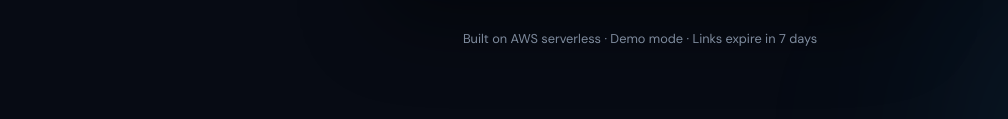
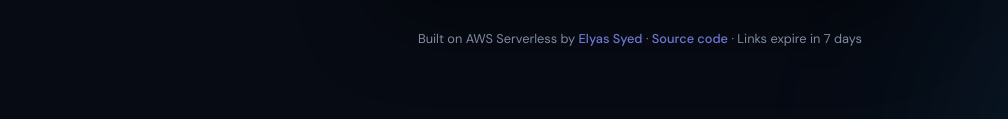
Before and after one commit to elyas-syed/serverless-url-shortener, a plain HTML site: page web/index.html in a window 1280 px wide. Shown: the part 570-689 px from the top of the page, without its empty margins (0-1008 px from the left). Drawn offline with Linux system fonts and the light colour scheme.

Commit message:
feat(web): add footer attribution with GitHub links
Credit Elyas Syed with links to GitHub profile and project repository.

```diff
--- a/web/assets/style.css
+++ b/web/assets/style.css
@@ -393,6 +393,17 @@ body {
   margin: 0;
   font-size: 0.8rem;
   color: var(--text-muted);
+  line-height: 1.6;
+}
+
+.footer a {
+  color: var(--accent-hover);
+  text-decoration: none;
+  font-weight: 500;
+}
+
+.footer a:hover {
+  text-decoration: underline;
 }
 
 .hidden {
--- a/web/index.html
+++ b/web/index.html
@@ -119,7 +119,13 @@
       </section>
 
       <footer class="footer">
-        <p>Built on AWS serverless · Demo mode · Links expire in 7 days</p>
+        <p>
+          Built on AWS Serverless by
+          <a href="https://github.com/elyas-syed" target="_blank" rel="noopener noreferrer">Elyas Syed</a>
+          ·
+          <a href="https://github.com/elyas-syed/aws-url-shortner" target="_blank" rel="noopener noreferrer">Source code</a>
+          · Links expire in 7 days
+        </p>
       </footer>
     </main>
 
```
